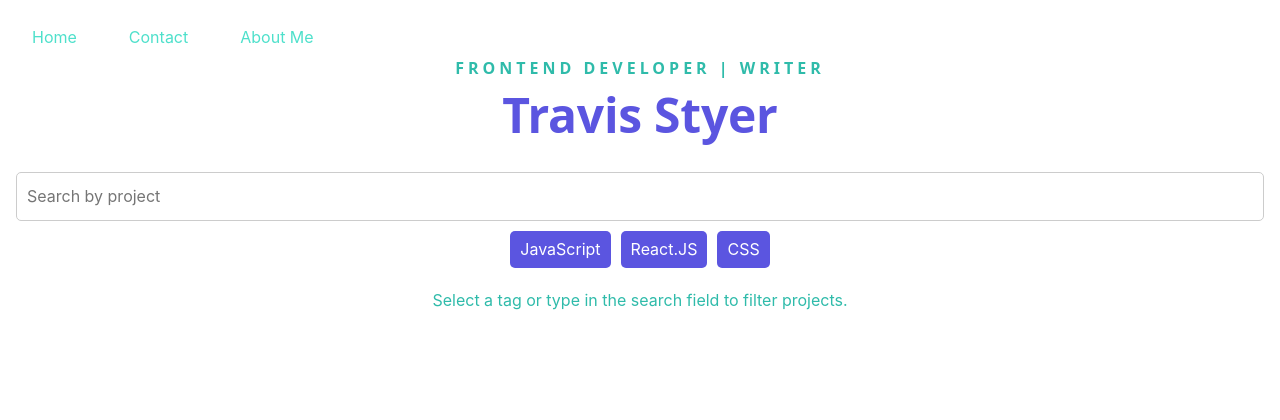
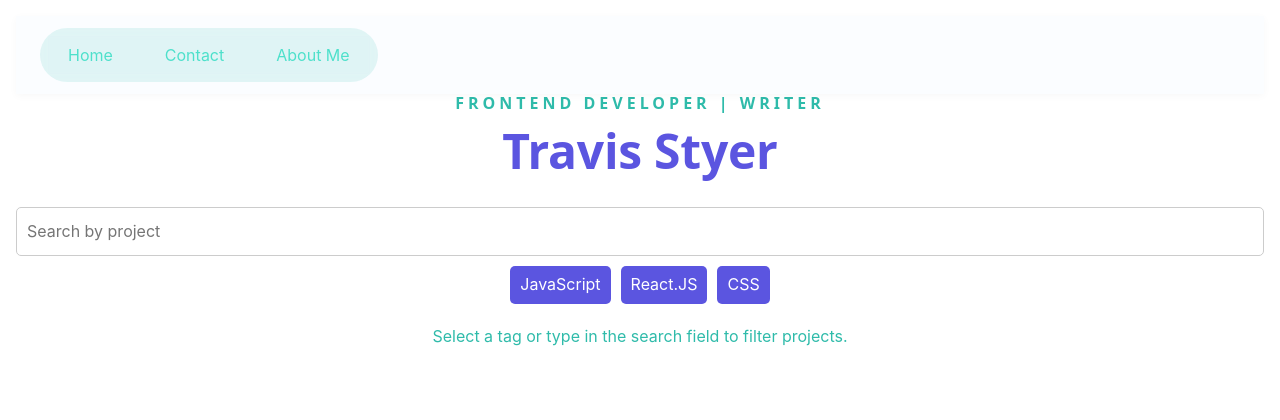
Before and after one commit to tstyer/portfolio-website, a Django app: template portfolio/main/templates/index.html in a window 1280 px wide. Shown: the top 420 px of the page. Run offline with Django 4.2, Linux system fonts and the light colour scheme; the template is opened without the code that fills it, so the values that code supplies are empty; some libraries are stand-ins or nearby versions.

Commit message:
Change nav bar styling on hover

```diff
--- a/portfolio/main/static/css/main.css
+++ b/portfolio/main/static/css/main.css
@@ -97,10 +97,6 @@ a {
   color: var(--color-atags);
 }
 
-a:hover {
-  text-decoration: underline;
-}
-
 a, h1 strong {
   color: var(--color-atags);
 }
@@ -111,6 +107,10 @@ a, h1 strong {
   gap: 20px;
   color: azure;
   justify-content: center;
+  background: rgba(47, 187, 170, 0.12); /* very light mint */
+  padding: 0.35rem 0.75rem;
+  border-radius: 999px; /* pill shape */
+  backdrop-filter: blur(4px);
 }
 
 .nav-menu a {
@@ -133,11 +133,17 @@ button {
 }
 
 .site-nav {
+  position: sticky;
+  top: 0;
+  z-index: 999;
   display: flex;
   justify-content: flex-start;
   align-items: center;
   gap: 1rem;
-  position: relative;
+  padding: 0.75rem 1.5rem;
+  background: rgba(246, 250, 255, 0.4); /* almost transparent, matches page */
+  backdrop-filter: blur(6px);
+  box-shadow: 0 2px 8px rgba(0, 0, 0, 0.03);
 }
 
 /* hide burger on big screens */
```
